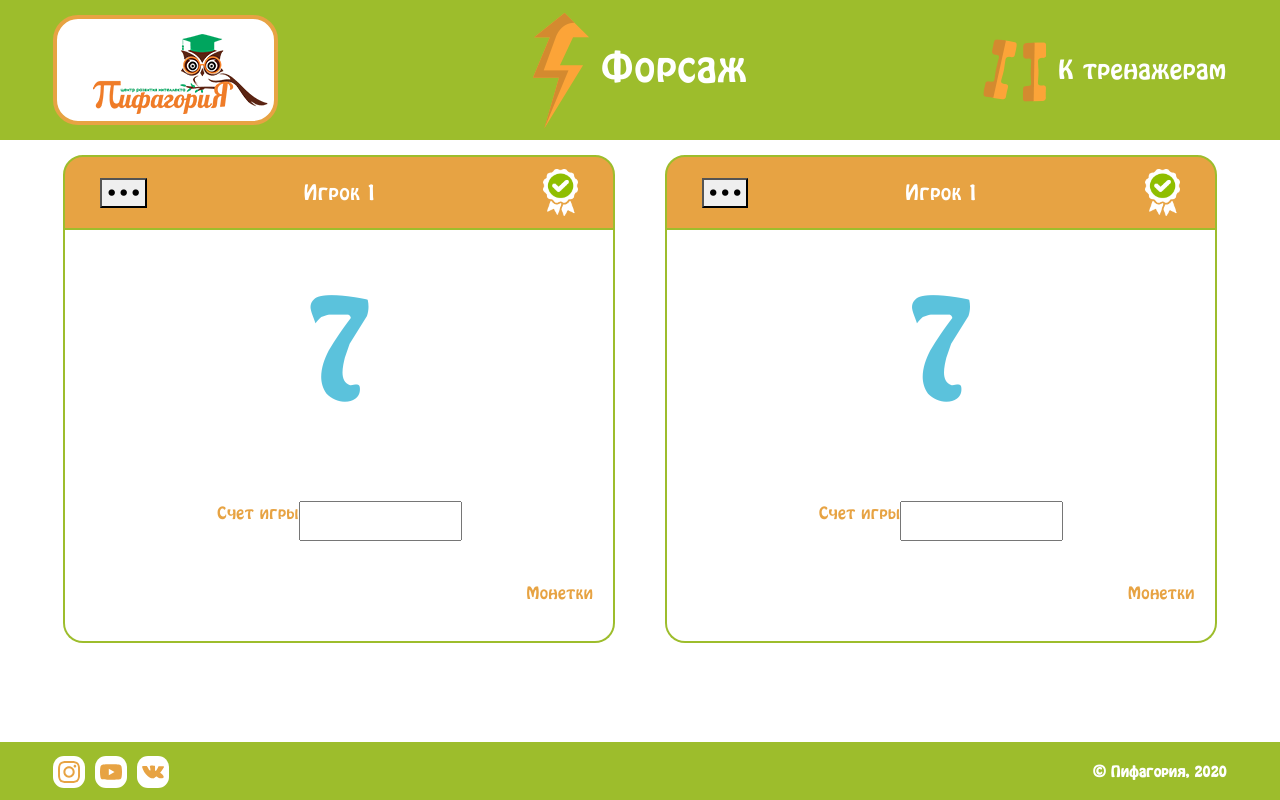
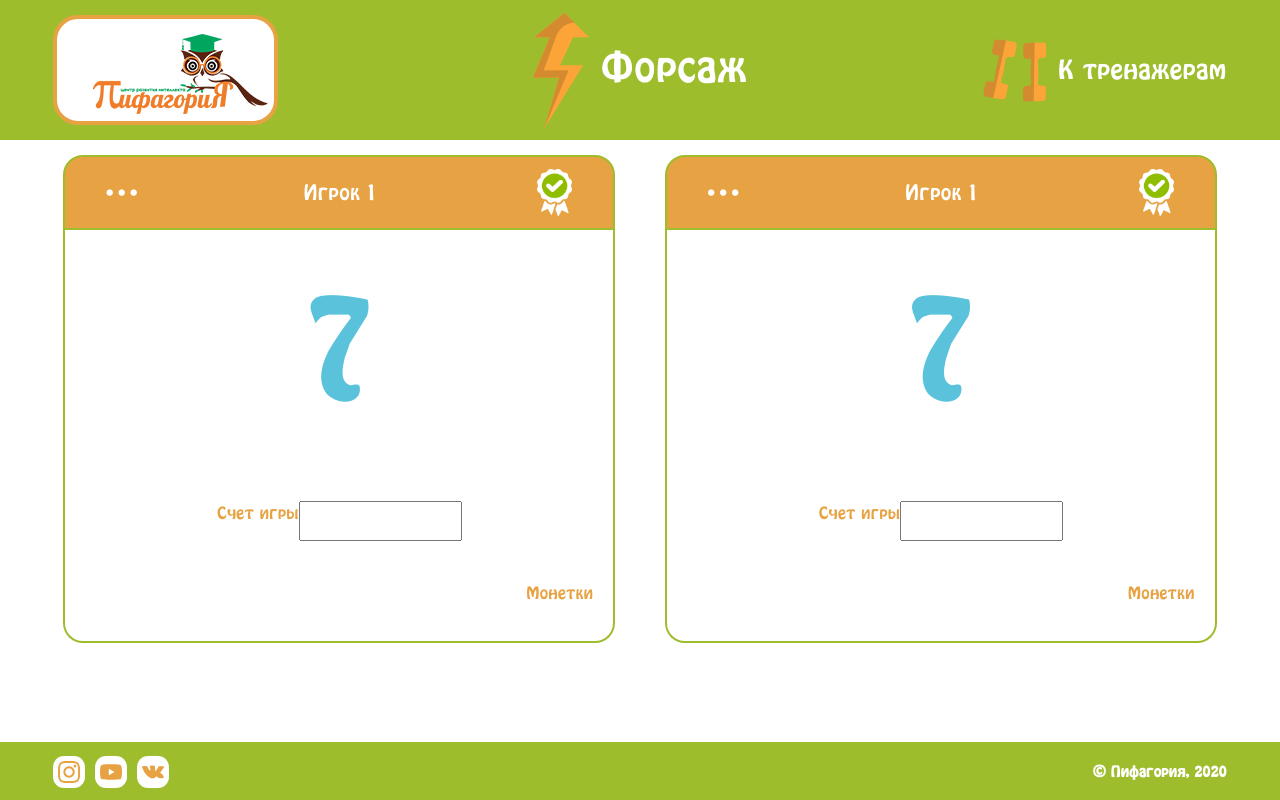
Before and after one commit to IlyaIvanchikov/forsage, a React (Create React App) app: page / in a window 1280 px wide. Built offline with nearby package versions, Linux system fonts and the light colour scheme.

Commit message:
feat: add button click function

```diff
--- a/src/container/main/blockPlay/blockOnePlayer/blockPlayerHeader/blockPlayerHeader.tsx
+++ b/src/container/main/blockPlay/blockOnePlayer/blockPlayerHeader/blockPlayerHeader.tsx
@@ -9,17 +9,17 @@ const BlockPlayerHeader: React.FC = () => {
   return (
     <Row className={classes.playerHeader}>
       <Col className={classes.threePoints}>
-        <button>&bull; &bull; &bull;</button>
+        <button onClick={() => alert('hello')}>&bull; &bull; &bull;</button>
       </Col>
       <Col className={classes.playerTitle}>Игрок 1</Col>
       <Col className={classes.iconBlock}>
-        <a href="/">
+        <button onClick={() => alert('hello')}>
           <img
             className={classes.resultsIcon}
             alt="Results"
             src={ResultsIcon}
           />
-        </a>
+        </button>
       </Col>
     </Row>
   );
--- a/src/container/main/blockPlay/blockOnePlayer/blockPlayerHeader/blockplayerheader.module.scss
+++ b/src/container/main/blockPlay/blockOnePlayer/blockPlayerHeader/blockplayerheader.module.scss
@@ -29,11 +29,14 @@
     opacity: .7;
 }
 
-.threePoints a {
+.threePoints button,
+.iconBlock button {
+    border: none;
+    background: none;
     color: #fff;
-    text-decoration: none;
 }
 
-.threePoints a:hover {
+.threePoints button:hover,
+.iconBlock button:hover {
     opacity: .7;
 }
```
